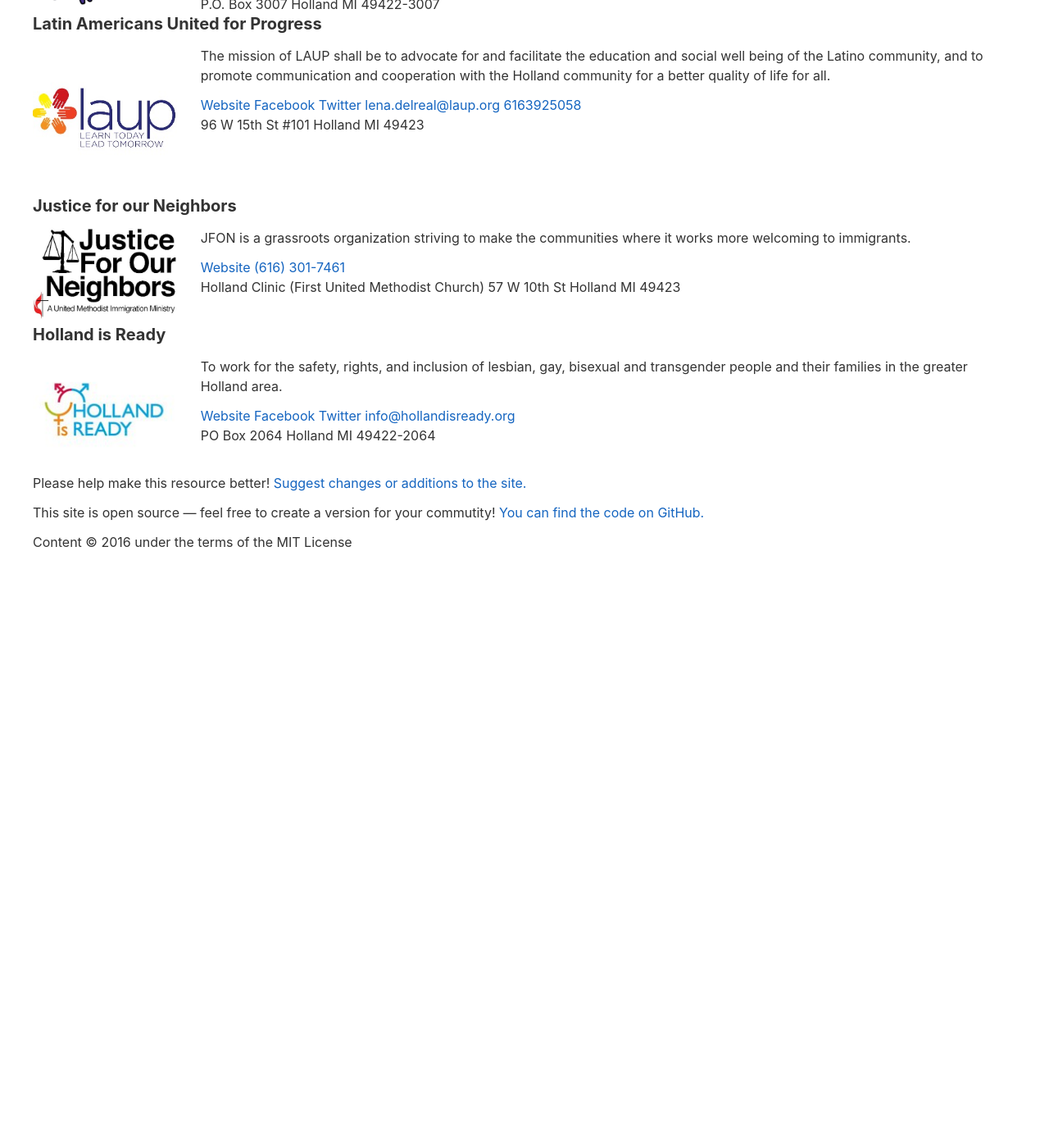
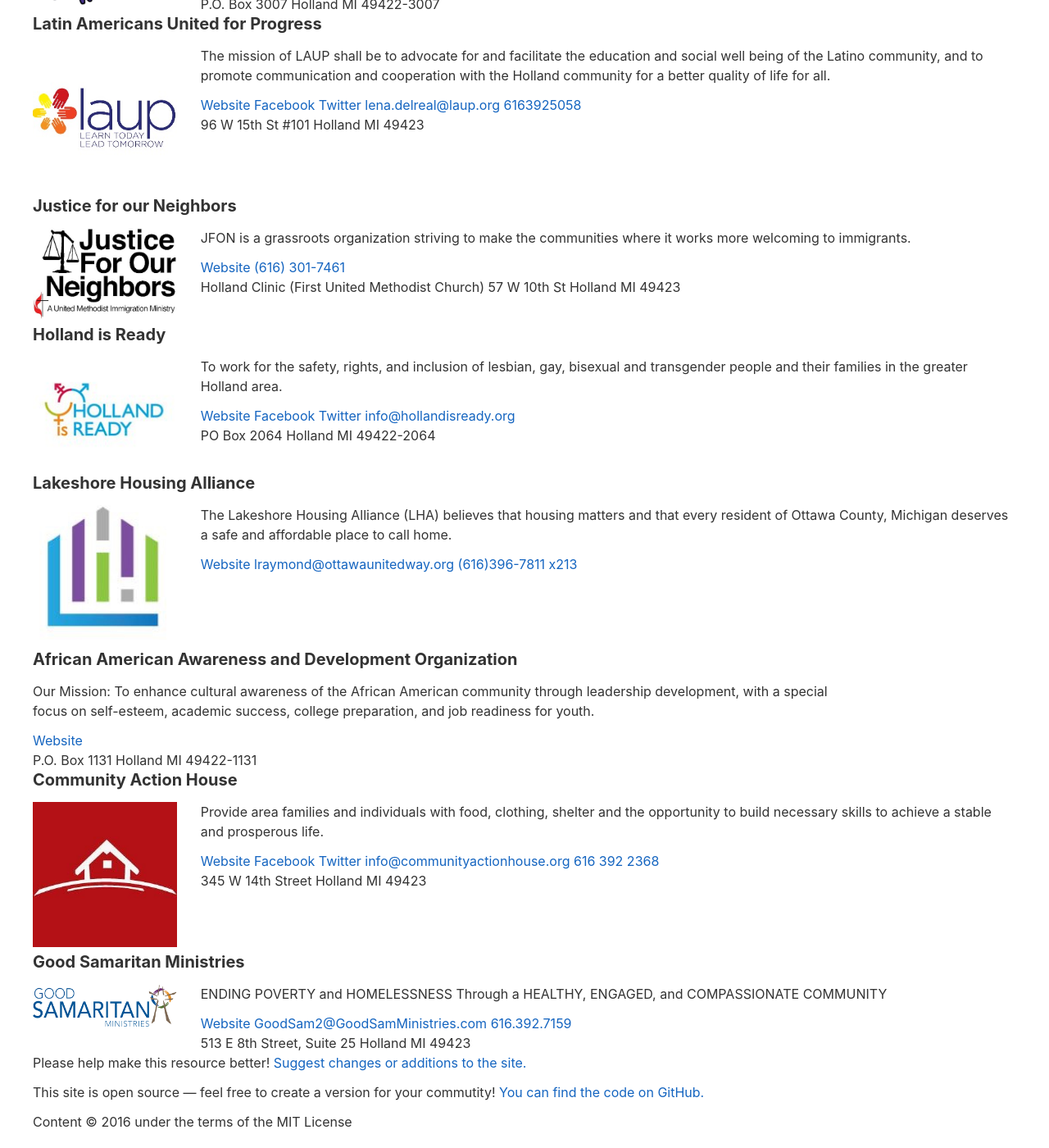
Before and after one commit to andrewbredow/hollandloves, a Jekyll site: the page built from index.html, in a window 1280 px wide and 1400 px high, scrolled down 850 px. Shown: the whole window at 82% size. Built offline with Jekyll 4.4.1, drawn with Linux system fonts in a browser that asks for light colours; before the commit the page ends 1543 px from its top, so only the background shows below that.

Commit message:
Add some additional causes

```diff
--- a/_data/causes.yml
+++ b/_data/causes.yml
@@ -88,3 +88,76 @@
     city: Holland
     state: MI
     postal_code: 49422-2064
+
+- name: Lakeshore Housing Alliance
+  description: >
+    The Lakeshore Housing Alliance (LHA) believes that housing matters and that every resident of Ottawa County, Michigan deserves a safe and affordable place to call home.
+  website: "http://www.ottawaunitedway.org/lakeshore-housing-alliance"
+  photo: lha.jpg
+  twitter:
+  facebook:
+  phone: (616)396-7811 x213
+  # Lyn Raymond
+  email: lraymond@ottawaunitedway.org
+  address:
+    street_address:
+    city:
+    state:
+    postal_code:
+
+- name: African American Awareness and Development Organization
+  description: >
+    Our Mission: To enhance cultural awareness of the African American community through leadership development, with a special focus on self-esteem, academic success, college preparation, and job readiness for youth.
+  website: "http://aaado.org"
+  photo:
+  twitter:
+  facebook:
+  phone:
+  email:
+  contact_page: "http://aaado.org/contact-us/"
+  address:
+    street_address: P.O. Box 1131
+    city: Holland
+    state: MI
+    postal_code: 49422-1131
+
+- name: Community Action House
+  description: >
+    Provide area families and individuals with food, clothing, shelter and the opportunity to build necessary skills to achieve a stable and prosperous life.
+  website: "http://www.communityactionhouse.org"
+  photo: actionhouse.jpg
+  twitter: actionhouse345
+  facebook: communityactionhouse
+  phone: 616 392 2368
+  email: info@communityactionhouse.org
+  address:
+    street_address: 345 W 14th Street
+    city: Holland
+    state: MI
+    postal_code: 49423
+
+- name: Good Samaritan Ministries
+  description: >
+    ENDING POVERTY and HOMELESSNESS Through a HEALTHY, ENGAGED, and COMPASSIONATE COMMUNITY
+  website: "http://www.goodsamministries.com"
+  photo: goodsam.png
+  twitter:
+  facebook:
+  phone: 616.392.7159
+  email: GoodSam2@GoodSamMinistries.com
+  address:
+    street_address: 513 E 8th Street, Suite 25
+    city: Holland
+    state: MI
+    postal_code: 49423
+
+
+
+# TODO Out on the Lakeshore - is there a web presence? How do
+# people get in touch?
+
+# TODO Holland Equity Alliance -- this is a new group forming
+# from among students, staff, parents, and citizens from within
+# Holland Public Schools -- they are working on all issues of
+# social justice within the school system but hope to have impact
+# on community as well -- brand new group  --
```
Also changed, not shown: img/causes/actionhouse.jpg (added), img/causes/goodsam.png (added), img/causes/lha.jpg (added).
